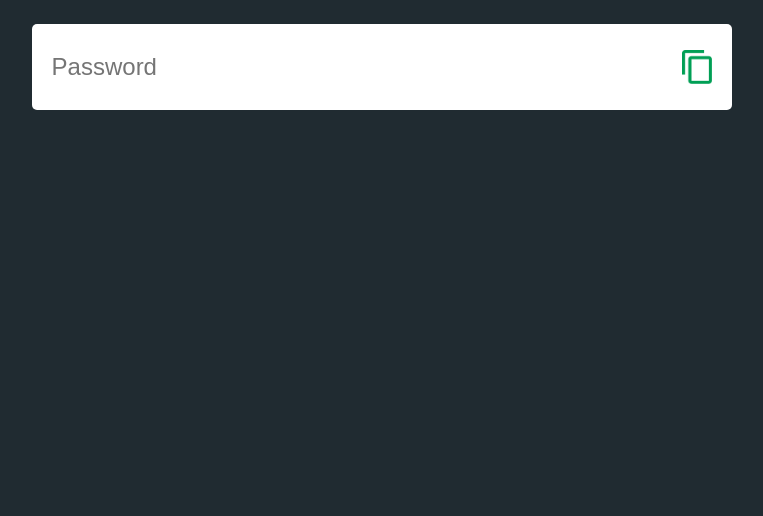
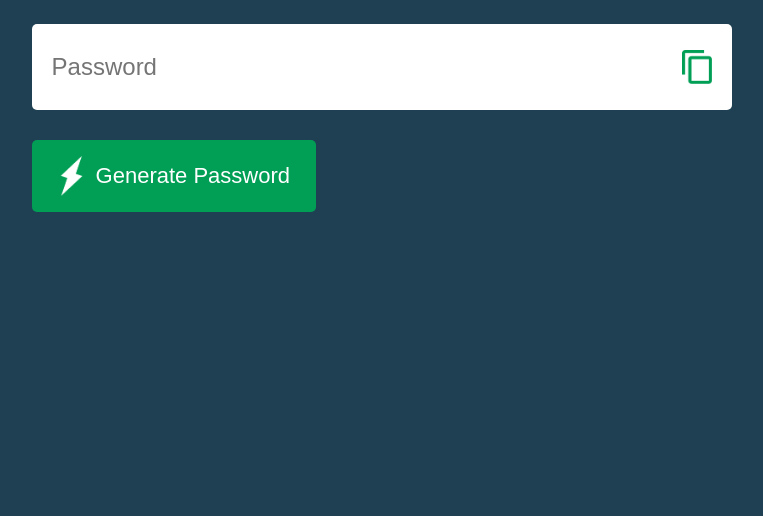
Before and after one commit to hasharas/Random-Password-Generator, a plain HTML site: page index.html in a window 1280 px wide. Shown: the part 284-800 px from the top of the page, without its empty margins (122-885 px from the left). Drawn offline with Linux system fonts and the light colour scheme.

Commit message:
add more css for ui part

```diff
--- a/index.html
+++ b/index.html
@@ -14,7 +14,7 @@
                   <input type="text" id="Password" placeholder="Password">
                   <img src="images/copy.png" alt="">
             </div>
-
+            <button><img src="./images/generate.png" alt="">Generate Password</button>
       </div>
 
 </body>
--- a/style.css
+++ b/style.css
@@ -5,7 +5,7 @@
       box-sizing: border-box;
 }
 body{
-      background: #202b31;
+      background: #1e4052;
       color: #fff;
 }
 .container{
@@ -18,7 +18,7 @@ body{
       margin-top: 50px;
       margin-bottom: 30px;
       background: #fff;
-      color: #333;
+      color: #414141;
       display: flex;
       align-items: center;
       justify-content: space-between;
@@ -44,3 +44,25 @@ body{
       outline: 0;
       font-size: 24px;
 }
+.container button img{
+      width: 28px;
+      margin-right: 10px;
+}
+.container button{
+      border: 0;
+      outline: 0;
+      background: #019f55;
+      color: #fff;
+      font-size: 22px;
+      font-weight: 300;
+      display: flex;
+      align-items: center;
+      justify-content: center;
+      padding: 16px 26px;
+      border-radius: 5px;
+      cursor: pointer;
+}
+.container button:hover{
+      background-color:#026b3a;
+
+}
```
